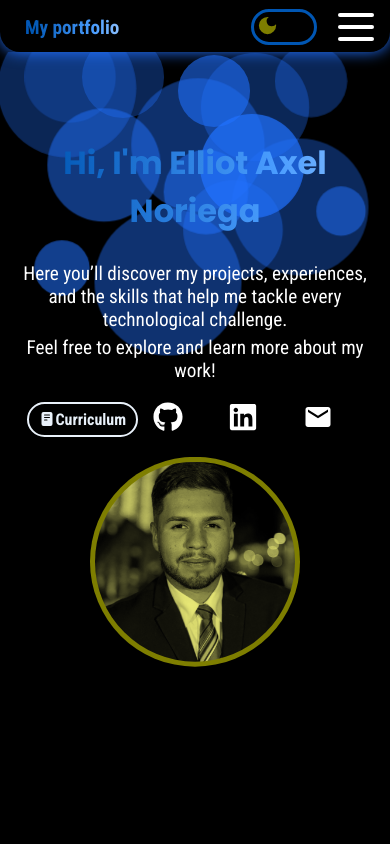
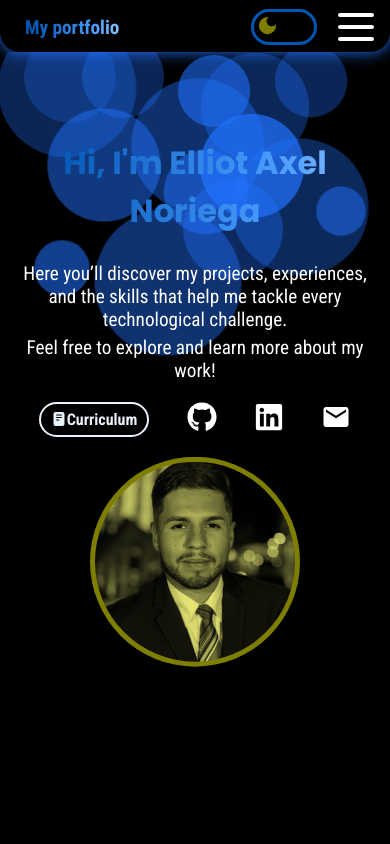
Before and after one commit to ElliotAxNor/PortafolioWeb, a React (Vite) app: page / in a window 390 px wide. Shown: the top 844 px of the page. Built offline with nearby package versions, Linux system fonts and the light colour scheme.

Commit message:
Corrección de estilo

```diff
--- a/src/App.css
+++ b/src/App.css
@@ -982,6 +982,10 @@
         justify-content: space-around;
     }
 
+    .home-header .icons .icon-contact{
+        margin-right: 0;
+    }
+
     .home-header .icons .button-cv{
         margin-right: 0;
     }
--- a/src/components/AboutMe.jsx
+++ b/src/components/AboutMe.jsx
@@ -43,7 +43,6 @@ export default function AboutMe(){
                     <div className="skills">
                         <img src="/assets/Icons/Docker.svg" title="Docker" alt="Docker" />
                         <img src="/assets/Icons/Git.svg" title="Git" alt="Git" />
-                        <img src="/assets/Icons/Github.svg" title="Github" alt="Github" />
                         <img src="/assets/Icons/Selenium.svg" title="Selenium" alt="Selenium" />
                     </div>
                 </div>
```
